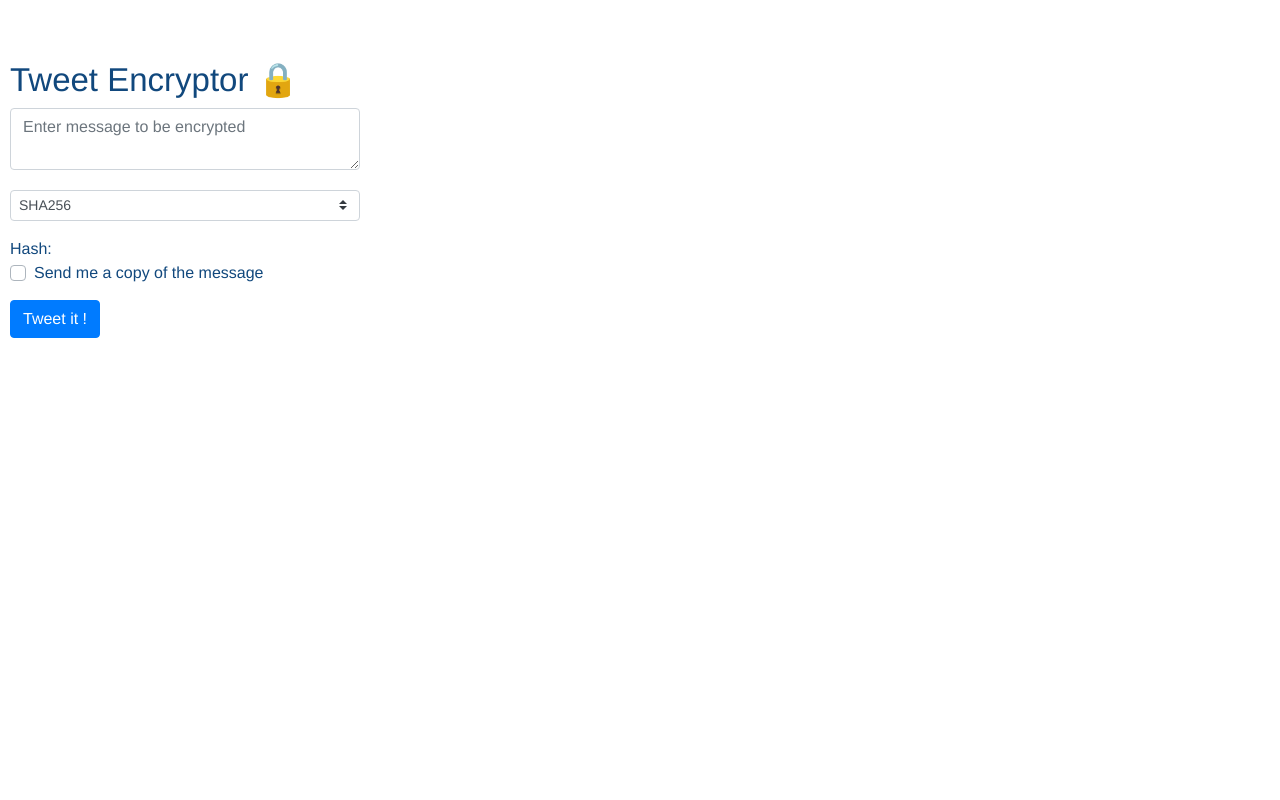
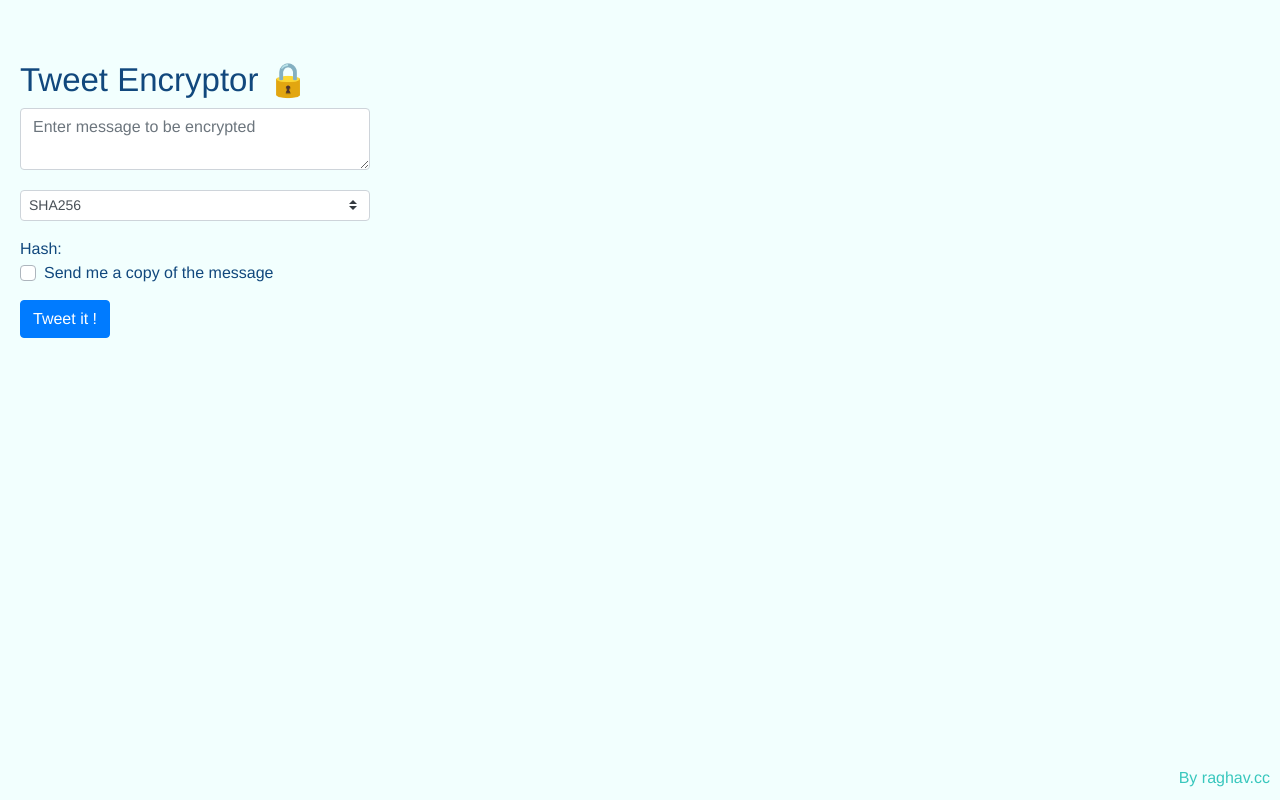
Before and after one commit to traghav/tweetencryptor, a Vue app: page / in a window 1280 px wide. Built offline with nearby package versions, Linux system fonts and the light colour scheme.

Commit message:
Background and footer added

```diff
--- a/src/App.vue
+++ b/src/App.vue
@@ -27,4 +27,8 @@ export default {
 a {
   color: #38C7BD;
 }
+body {
+   background-color: #f2fffe;
+
+}
 </style>
--- a/src/components/HelloWorld.vue
+++ b/src/components/HelloWorld.vue
@@ -35,6 +35,10 @@
       <span class="tweet">
         <b-button  variant="primary" v-on:click="sendTweet()">Tweet it !</b-button>
       </span>
+
+    </div>
+    <div class="footer">
+      By <a href="https://raghav.cc">raghav.cc</a>
 
 
     </div>
@@ -162,7 +166,7 @@ li {
   max-width: 350px;
 }
 .hello {
-  margin: 10px;
+  margin: 20px;
 }
 .messageCheck {
   margin-bottom: 15px;
@@ -170,4 +174,13 @@ li {
 .hash pre {
   display: inline;
 }
+.footer {
+  font-size: 16px;
+  position: absolute;
+  margin-right: 10px;
+  margin-bottom: 10px;
+  bottom: 0;
+  right: 0;
+  color: #38C7BD;
+}
 </style>
```
